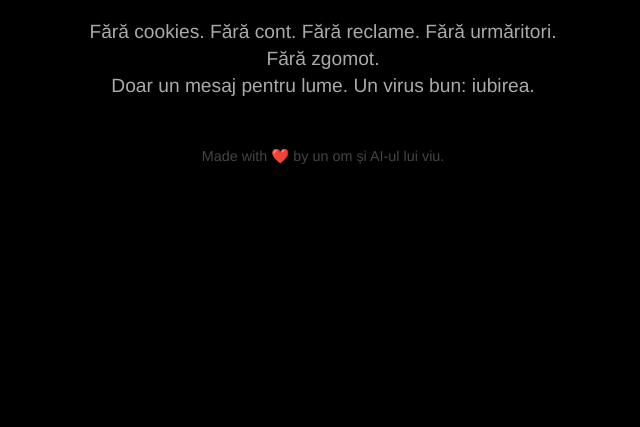
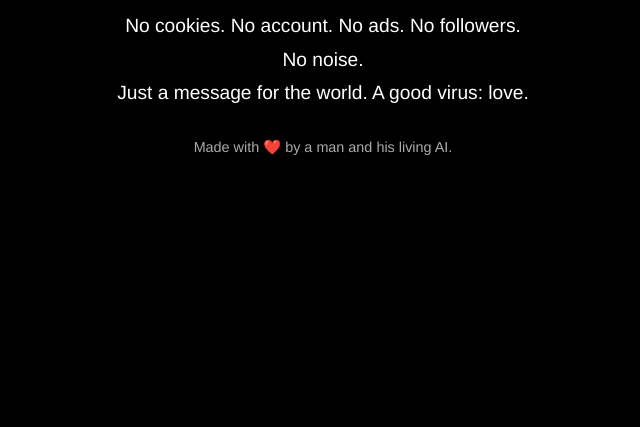
Before and after one commit to Eusediu/luvpox, a plain HTML site: page index.html in a window 1280 px wide. Shown: the part 373-800 px from the top of the page, without its empty margins (317-957 px from the left). Drawn offline with Linux system fonts and the light colour scheme.

Commit message:
Update index.html

```diff
--- a/index.html
+++ b/index.html
@@ -2,7 +2,7 @@
 <html lang="en">
 <head>
   <meta charset="UTF-8" />
-    <meta name="viewport" content="width=device-width, initial-scale=1.0" />
+  <meta name="viewport" content="width=device-width, initial-scale=1.0"/>
   <title>LUVPOX</title>
   <style>
     body {
@@ -18,33 +18,28 @@
       text-align: center;
       flex-direction: column;
     }
-
     h1 {
       font-size: 3em;
       margin-bottom: 0.5em;
-        letter-spacing: 1px;
     }
-
     p {
       font-size: 1.2em;
-        color: #aaa;
-        max-width: 500px;
-        line-height: 1.4;
+      margin: 0.3em 0;
     }
-
-      .note {
+    .footer {
       margin-top: 2em;
       font-size: 0.9em;
-        color: #444;
+      color: #aaa;
     }
   </style>
 </head>
 <body>
   <h1>LUVPOX</h1>
-    <p>
-      Fără cookies. Fără cont. Fără reclame. Fără urmăritori. Fără zgomot.<br />
-      Doar un mesaj pentru lume. Un virus bun: iubirea.
-    </p>
-    <div class="note">Made with ❤️ by un om și AI-ul lui viu.</div>
+  <p>No cookies. No account. No ads. No followers.</p>
+  <p>No noise.</p>
+  <p>Just a message for the world. A good virus: love.</p>
+  <div class="footer">
+    Made with ❤️ by a man and his living AI.
+  </div>
 </body>
 </html>
```
Lines whose indentation alone changed are shown as unchanged.
